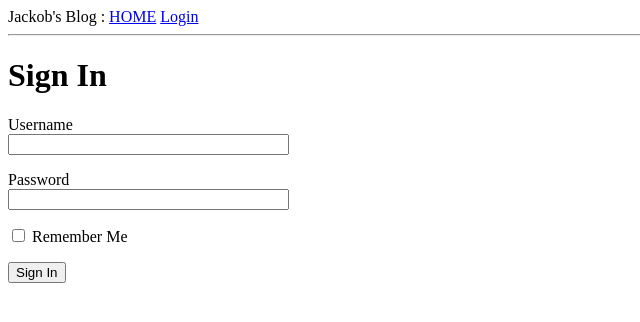
After one commit to witos1171/FirstPage, a Flask app: page /login in a window 1280 px wide. The commit adds this page. Shown: the top 322 px of the page, without its empty margins (0-640 px from the left). Run offline with Flask 2, Linux system fonts and the light colour scheme.

Commit message:
LoginPage

```diff
--- /dev/null
+++ b/Page.py
@@ -0,0 +1 @@
+from app import app
--- a/app/__init__.py
+++ b/app/__init__.py
@@ -1,5 +1,7 @@
 from flask import Flask
+from config import Config
 
 app=Flask(__name__)
+app.config.from_object(Config)
 
 from app import routes
--- /dev/null
+++ b/app/forms.py
@@ -0,0 +1,9 @@
+from flask_wtf import FlaskForm
+from wtforms import StringField, PasswordField, BooleanField, SubmitField
+from wtforms.validators import  DataRequired
+
+class LoginForm(FlaskForm):
+    username=StringField('Username',validators=[DataRequired()])
+    password=PasswordField('Password', validators=[DataRequired()])
+    remember_me=BooleanField('Remember Me')
+    submit=SubmitField('Sign In')
--- a/app/routes.py
+++ b/app/routes.py
@@ -1,5 +1,6 @@
 from app import app
 from flask import render_template
+from app.forms import LoginForm
 
 
 @app.route("/")
@@ -17,3 +18,8 @@ def index():
         }
     ]
     return render_template('index.html', title='Home', user=user, posts=posts)
+
+@app.route("/login")
+def login():
+    form = LoginForm()
+    return render_template('login.html', title="Sign In", form=form)
--- a/app/templates/base.html
+++ b/app/templates/base.html
@@ -9,7 +9,11 @@
     {% endif %}
 </head>
 <body>
-    <div>Jackob's Blog : <a href="/index">HOME</a> </div>
+    <div>
+        Jackob's Blog :
+        <a href="/index">HOME</a>
+        <a href="/login">Login</a>
+    </div>
     <hr>
     {% block content %}{% endblock %}
 </body>
--- /dev/null
+++ b/app/templates/login.html
@@ -0,0 +1,21 @@
+{% extends 'base.html' %}
+{% block content %}
+    <h1>Sign In</h1>
+    <form action="" method="post" novalidate>
+        {{ form.hidden_tag() }}
+        <p>
+            {{ form.username.label }}<br>
+            {{ form.username(size=32) }}
+        </p>
+        <p>
+            {{ form.password.label }}<br>
+            {{ form.password(size=32) }}
+        </p>
+        <p> {{ form.remember_me() }}
+            {{ form.remember_me.label }}
+        </p>
+        <p>
+            {{ form.submit() }}
+        </p>
+    </form>
+{% endblock %}
--- /dev/null
+++ b/config.py
@@ -0,0 +1,4 @@
+import os
+
+class Config(object):
+    SECRET_KEY = os.environ.get('SECRET_KEY') or 'you-will-never-guess'
```
Also changed, not shown: 1 other file.
